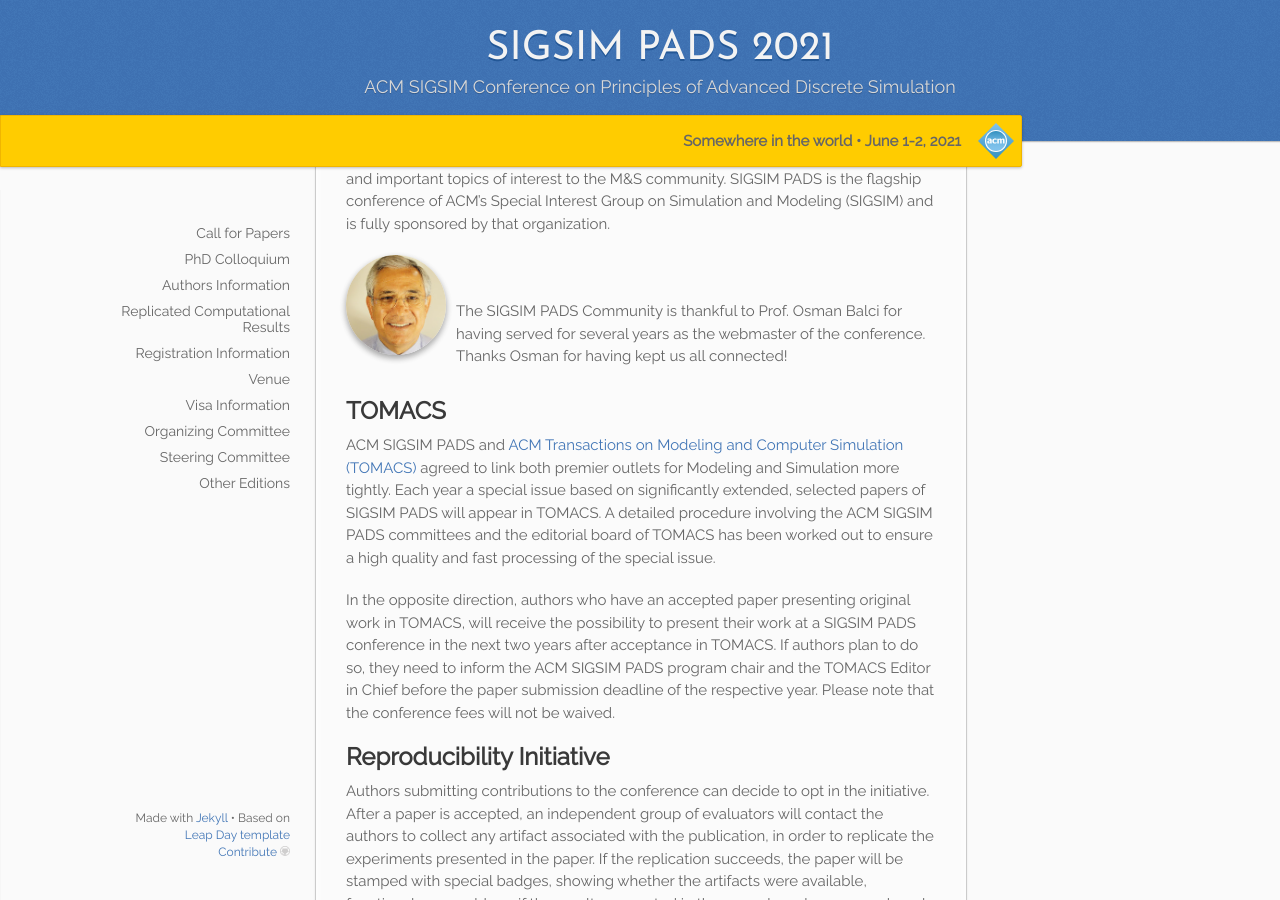
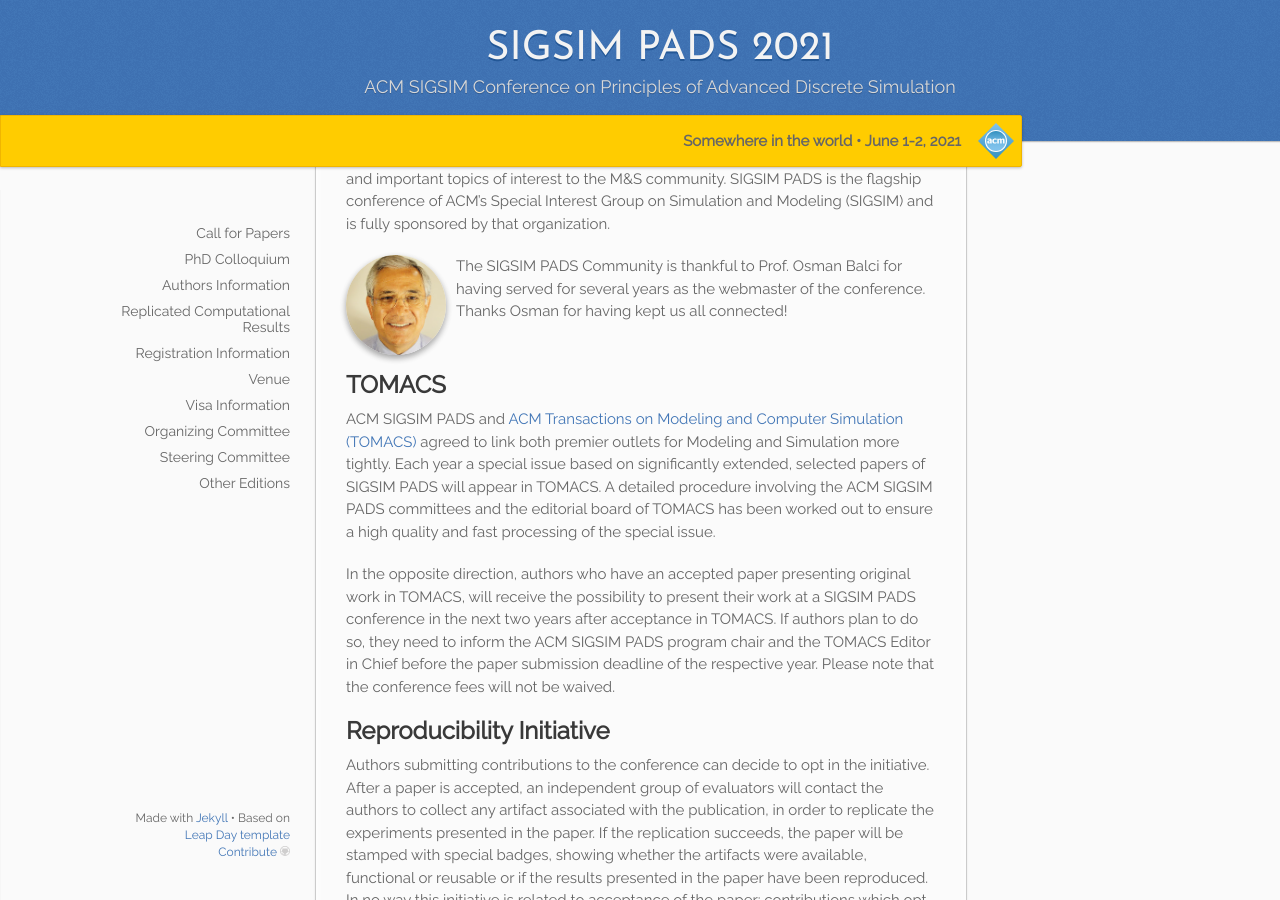
Before and after one commit to alessandropellegrini/acm-sigsim-pads, a Jekyll site: the page built from _edition_2021/index.md, in a window 1280 px wide and 900 px high, scrolled down 756 px. Built offline with Jekyll 4.4.1, drawn with Linux system fonts in a browser that asks for light colours.

```diff
--- a/_includes/guy.html
+++ b/_includes/guy.html
@@ -21,8 +21,8 @@ Pictures should be placed in /assets/img/people/.
     </div>
     <div class="info">
         <p>
-            <a href="{{ include.url }}" target="_blank">{{ include.name }}</a><br/>
-            {{ include.role }}<br/>
+            {% if include.name %}<a href="{{ include.url }}" target="_blank">{{ include.name }}</a><br/>{%- endif -%}
+            {% if include.role %}{{ include.role }}<br/>{%- endif -%}
             {% for line in include.additional_lines %}
             {{ line }}<br/>
             {%- endfor -%}
```
